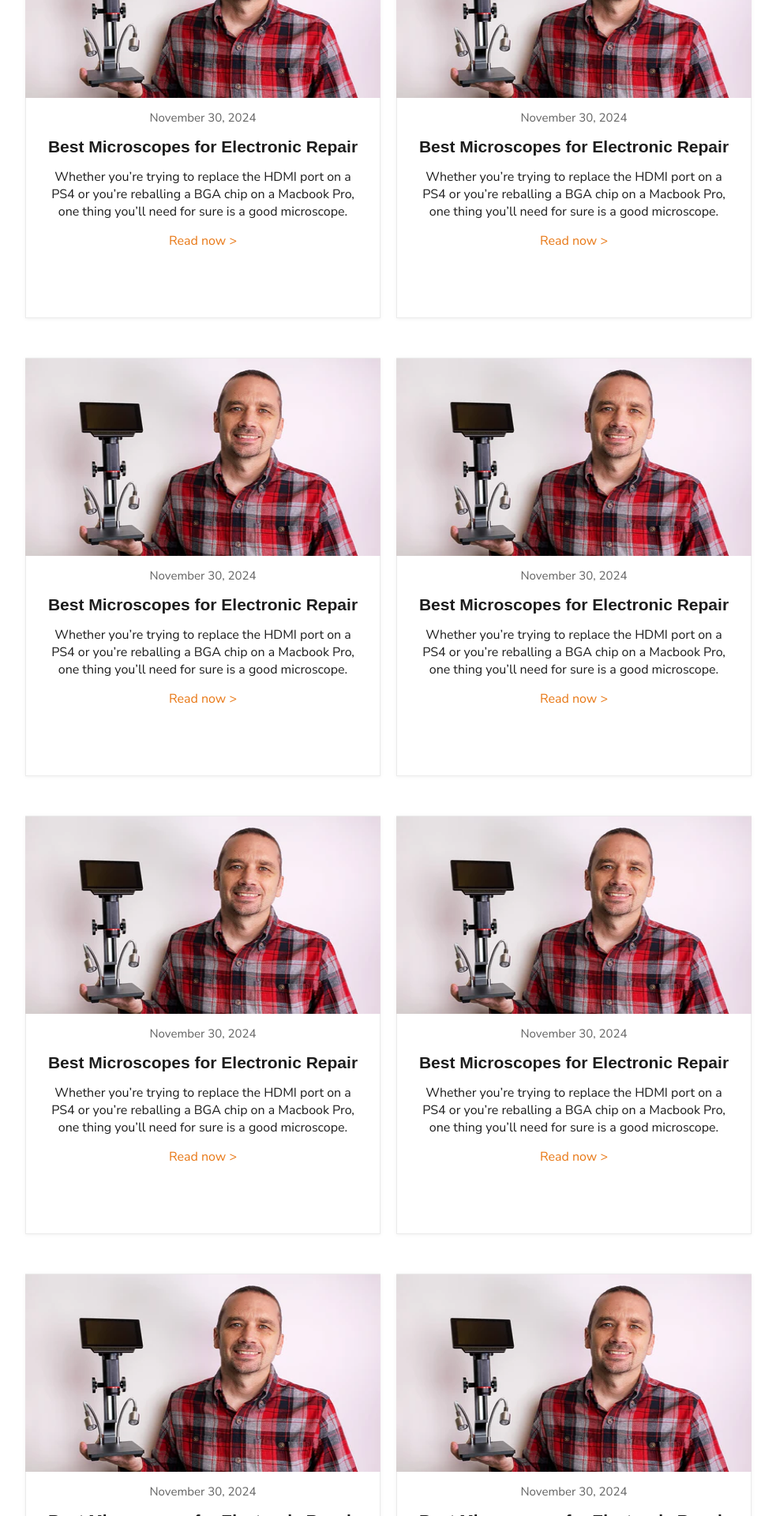
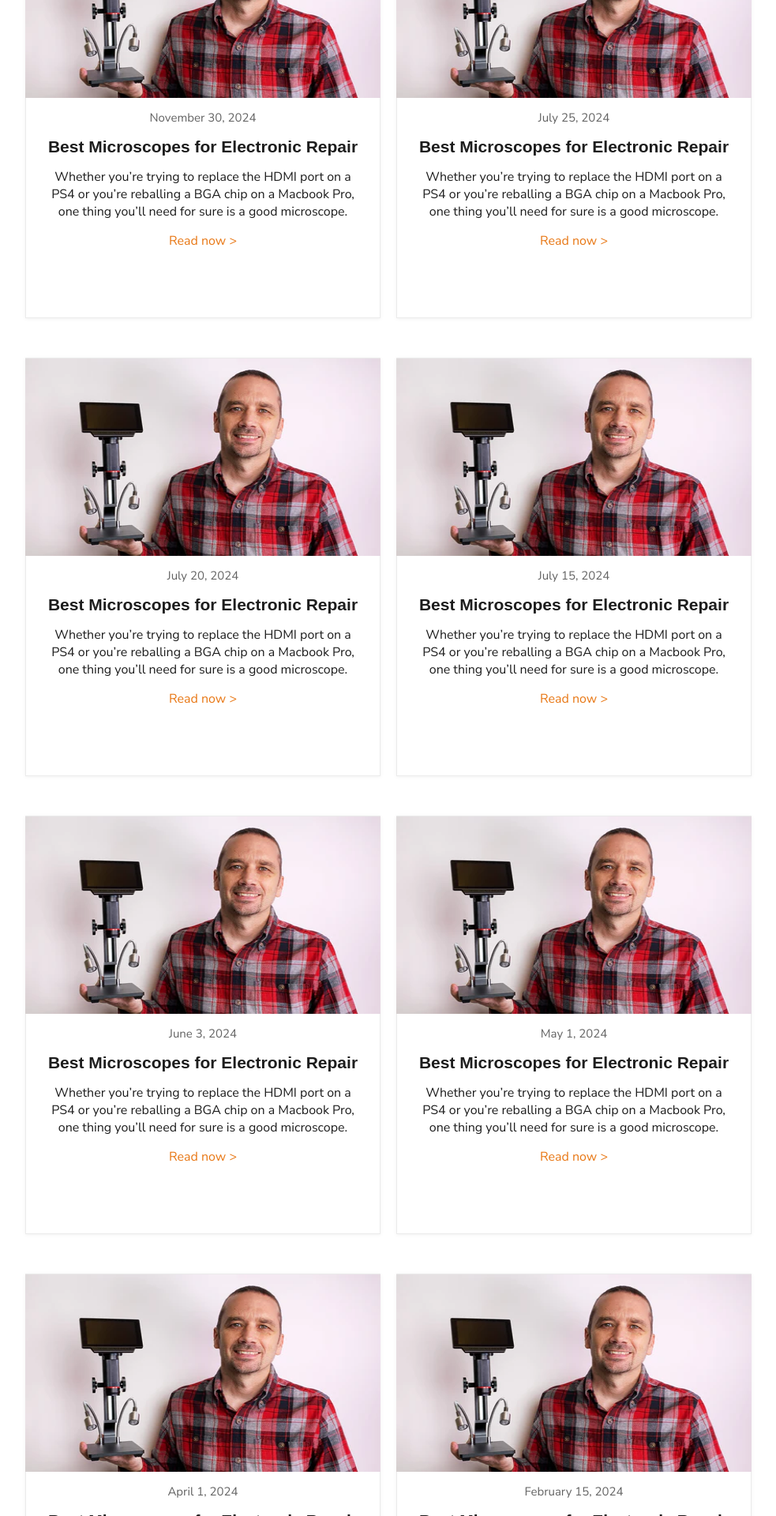
Before and after one commit to MauricioStrang/mordexfix-ecommerce, a Next.js app: page /blog in a window 1280 px wide. Shown: the part 300-2220 px from the top of the page at 79% size, without its empty margins (148-1131 px from the left). Built offline with nearby package versions, Linux system fonts and the light colour scheme.

Commit message:
date test

```diff
--- a/src/app/blog/page.jsx
+++ b/src/app/blog/page.jsx
@@ -8,14 +8,14 @@ const BlogPage = () =>{
 
             <div className={styles.blogsContainer}>
                 <BlogCard blogImage = "/steve.png" blogDate = "November 30, 2024" blogLink = "/blog/best-microscopes" blogTitle = "Best Microscopes for Electronic Repair" blogDesc = "Whether you’re trying to replace the HDMI port on a PS4 or you’re reballing a BGA chip on a Macbook Pro, one thing you’ll need for sure is a good microscope."/>
-                <BlogCard blogImage = "/steve.png" blogDate = "November 30, 2024" blogLink = "/blog/best-microscopes" blogTitle = "Best Microscopes for Electronic Repair" blogDesc = "Whether you’re trying to replace the HDMI port on a PS4 or you’re reballing a BGA chip on a Macbook Pro, one thing you’ll need for sure is a good microscope."/>
-                <BlogCard blogImage = "/steve.png" blogDate = "November 30, 2024" blogLink = "/blog/best-microscopes" blogTitle = "Best Microscopes for Electronic Repair" blogDesc = "Whether you’re trying to replace the HDMI port on a PS4 or you’re reballing a BGA chip on a Macbook Pro, one thing you’ll need for sure is a good microscope."/>
-                <BlogCard blogImage = "/steve.png" blogDate = "November 30, 2024" blogLink = "/blog/best-microscopes" blogTitle = "Best Microscopes for Electronic Repair" blogDesc = "Whether you’re trying to replace the HDMI port on a PS4 or you’re reballing a BGA chip on a Macbook Pro, one thing you’ll need for sure is a good microscope."/>
-                <BlogCard blogImage = "/steve.png" blogDate = "November 30, 2024" blogLink = "/blog/best-microscopes" blogTitle = "Best Microscopes for Electronic Repair" blogDesc = "Whether you’re trying to replace the HDMI port on a PS4 or you’re reballing a BGA chip on a Macbook Pro, one thing you’ll need for sure is a good microscope."/>
-                <BlogCard blogImage = "/steve.png" blogDate = "November 30, 2024" blogLink = "/blog/best-microscopes" blogTitle = "Best Microscopes for Electronic Repair" blogDesc = "Whether you’re trying to replace the HDMI port on a PS4 or you’re reballing a BGA chip on a Macbook Pro, one thing you’ll need for sure is a good microscope."/>
-                <BlogCard blogImage = "/steve.png" blogDate = "November 30, 2024" blogLink = "/blog/best-microscopes" blogTitle = "Best Microscopes for Electronic Repair" blogDesc = "Whether you’re trying to replace the HDMI port on a PS4 or you’re reballing a BGA chip on a Macbook Pro, one thing you’ll need for sure is a good microscope."/>
-                <BlogCard blogImage = "/steve.png" blogDate = "November 30, 2024" blogLink = "/blog/best-microscopes" blogTitle = "Best Microscopes for Electronic Repair" blogDesc = "Whether you’re trying to replace the HDMI port on a PS4 or you’re reballing a BGA chip on a Macbook Pro, one thing you’ll need for sure is a good microscope."/>
-                <BlogCard blogImage = "/steve.png" blogDate = "November 30, 2024" blogLink = "/blog/best-microscopes" blogTitle = "Best Microscopes for Electronic Repair" blogDesc = "Whether you’re trying to replace the HDMI port on a PS4 or you’re reballing a BGA chip on a Macbook Pro, one thing you’ll need for sure is a good microscope."/>
+                <BlogCard blogImage = "/steve.png" blogDate = "July 25, 2024" blogLink = "/blog/best-microscopes" blogTitle = "Best Microscopes for Electronic Repair" blogDesc = "Whether you’re trying to replace the HDMI port on a PS4 or you’re reballing a BGA chip on a Macbook Pro, one thing you’ll need for sure is a good microscope."/>
+                <BlogCard blogImage = "/steve.png" blogDate = "July 20, 2024" blogLink = "/blog/best-microscopes" blogTitle = "Best Microscopes for Electronic Repair" blogDesc = "Whether you’re trying to replace the HDMI port on a PS4 or you’re reballing a BGA chip on a Macbook Pro, one thing you’ll need for sure is a good microscope."/>
+                <BlogCard blogImage = "/steve.png" blogDate = "July 15, 2024" blogLink = "/blog/best-microscopes" blogTitle = "Best Microscopes for Electronic Repair" blogDesc = "Whether you’re trying to replace the HDMI port on a PS4 or you’re reballing a BGA chip on a Macbook Pro, one thing you’ll need for sure is a good microscope."/>
+                <BlogCard blogImage = "/steve.png" blogDate = "June 3, 2024" blogLink = "/blog/best-microscopes" blogTitle = "Best Microscopes for Electronic Repair" blogDesc = "Whether you’re trying to replace the HDMI port on a PS4 or you’re reballing a BGA chip on a Macbook Pro, one thing you’ll need for sure is a good microscope."/>
+                <BlogCard blogImage = "/steve.png" blogDate = "May 1, 2024" blogLink = "/blog/best-microscopes" blogTitle = "Best Microscopes for Electronic Repair" blogDesc = "Whether you’re trying to replace the HDMI port on a PS4 or you’re reballing a BGA chip on a Macbook Pro, one thing you’ll need for sure is a good microscope."/>
+                <BlogCard blogImage = "/steve.png" blogDate = "April 1, 2024" blogLink = "/blog/best-microscopes" blogTitle = "Best Microscopes for Electronic Repair" blogDesc = "Whether you’re trying to replace the HDMI port on a PS4 or you’re reballing a BGA chip on a Macbook Pro, one thing you’ll need for sure is a good microscope."/>
+                <BlogCard blogImage = "/steve.png" blogDate = "February 15, 2024" blogLink = "/blog/best-microscopes" blogTitle = "Best Microscopes for Electronic Repair" blogDesc = "Whether you’re trying to replace the HDMI port on a PS4 or you’re reballing a BGA chip on a Macbook Pro, one thing you’ll need for sure is a good microscope."/>
+                <BlogCard blogImage = "/steve.png" blogDate = "January 3, 2024" blogLink = "/blog/best-microscopes" blogTitle = "Best Microscopes for Electronic Repair" blogDesc = "Whether you’re trying to replace the HDMI port on a PS4 or you’re reballing a BGA chip on a Macbook Pro, one thing you’ll need for sure is a good microscope."/>
             </div>
 
             <div className={styles.navigatorContainer}>
```
